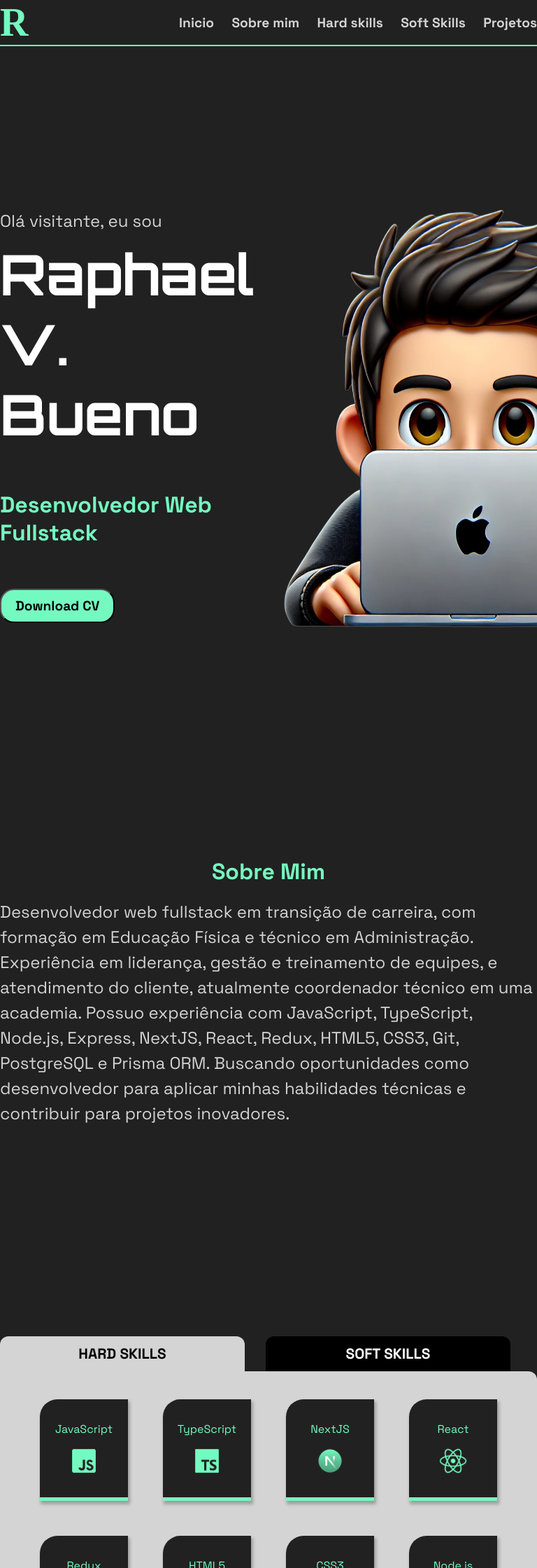
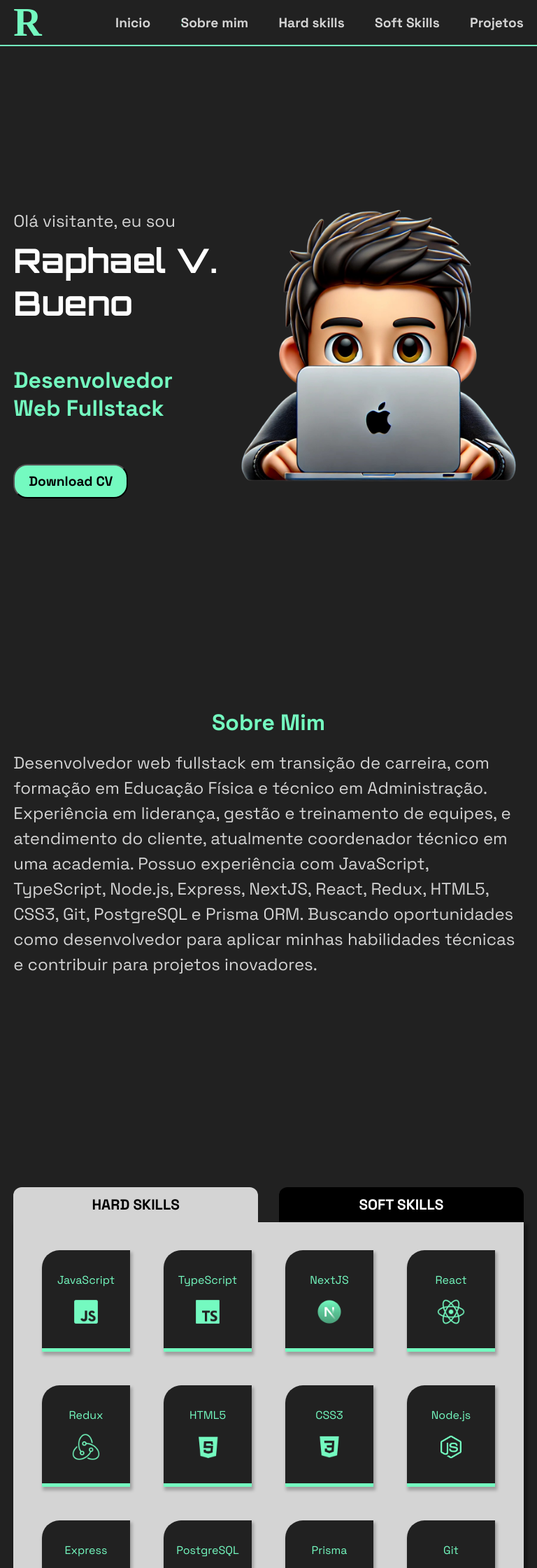
Before and after one commit to RaphaVBueno/portfolio, a Next.js app: page / in a window 768 px wide. Shown: the top 2240 px of the page at 70% size. Built offline with nearby package versions, Linux system fonts and the light colour scheme; a web font is replaced by a local one.

Commit message:
responsividade

```diff
--- a/src/app/components/Info.module.css
+++ b/src/app/components/Info.module.css
@@ -107,6 +107,20 @@
 
   .hardSkills {
     padding: 40px 0;
+  }
+
+  .softSkills > ul > li {
+    font-size: 1.3rem;
+  }
+}
+
+@media (max-width: 768px) {
+  .section2 {
+    width: 95vw;
+  }
+
+  .hardSkills {
+    gap: 48px;
     border-radius: 0 0 12px 12px;
   }
 
@@ -116,10 +130,10 @@
 
   .softSkills > ul {
     display: block;
+    padding-left: 15px;
   }
 
   .softSkills > ul > li {
-    font-size: 1.3rem;
     width: 100%;
     line-height: 2.5;
   }
--- a/src/app/components/Projects.module.css
+++ b/src/app/components/Projects.module.css
@@ -58,6 +58,7 @@
 .projectsText > p {
   color: black;
   line-height: 1.5;
+  margin-bottom: 15px;
 }
 
 .projectsLinks {
@@ -111,3 +112,35 @@
     margin-bottom: 20px;
   }
 }
+
+@media (min-width: 481px) and (max-width: 768px) {
+  .section2 {
+    width: 95vw;
+  }
+
+  .projects {
+    padding: 50px 10px 50px 10px;
+  }
+
+  .projects > div {
+    display: block;
+  }
+
+  .projectsText {
+    padding-left: 10px;
+  }
+
+  .projectsText > p {
+    margin-bottom: 30px;
+  }
+
+  .projectsImage {
+    display: flex;
+    justify-content: center;
+  }
+
+  .projectsImage > img {
+    width: 70%;
+    margin-bottom: 20px;
+  }
+}
--- a/src/app/components/Projects.tsx
+++ b/src/app/components/Projects.tsx
@@ -26,7 +26,7 @@ function Projects() {
                 src={project.image}
                 alt={`print do projeto ${project.title}`}
                 width={530}
-                height={250}
+                height={260}
               />
             </div>
             <div className={styles.projectsText}>
--- a/src/app/page.module.css
+++ b/src/app/page.module.css
@@ -144,3 +144,27 @@
     font-size: 1.3rem;
   }
 }
+
+@media (max-width: 768px) {
+  .headerContainer {
+    width: 95vw;
+    grid-template-columns: 1fr 4fr;
+  }
+
+  .section {
+    width: 95vw;
+  }
+
+  .section > div > h1 {
+    font-size: 3rem;
+  }
+
+  .avatar > img {
+    width: 435px;
+    height: 406px;
+  }
+
+  .section2 {
+    width: 95vw;
+  }
+}
```
